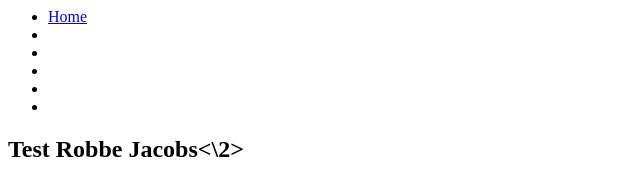
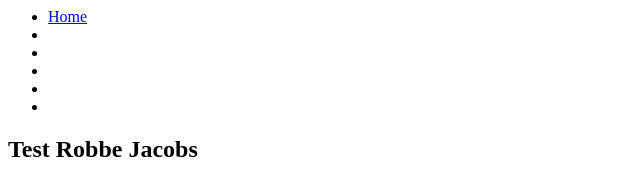
Before and after one commit to robbejs/robbejs.github.io, a plain HTML site: page index.html in a window 1280 px wide. Shown: the full height of the page, 0-640 px from the left. Drawn offline with Linux system fonts and the light colour scheme.

Commit message:
Update index.html

```diff
--- a/index.html
+++ b/index.html
@@ -15,5 +15,5 @@
     </nav>
 </header>
 
-<h2>Test Robbe Jacobs<\2>
+<h2>Test Robbe Jacobs</2>
 </body>
```
